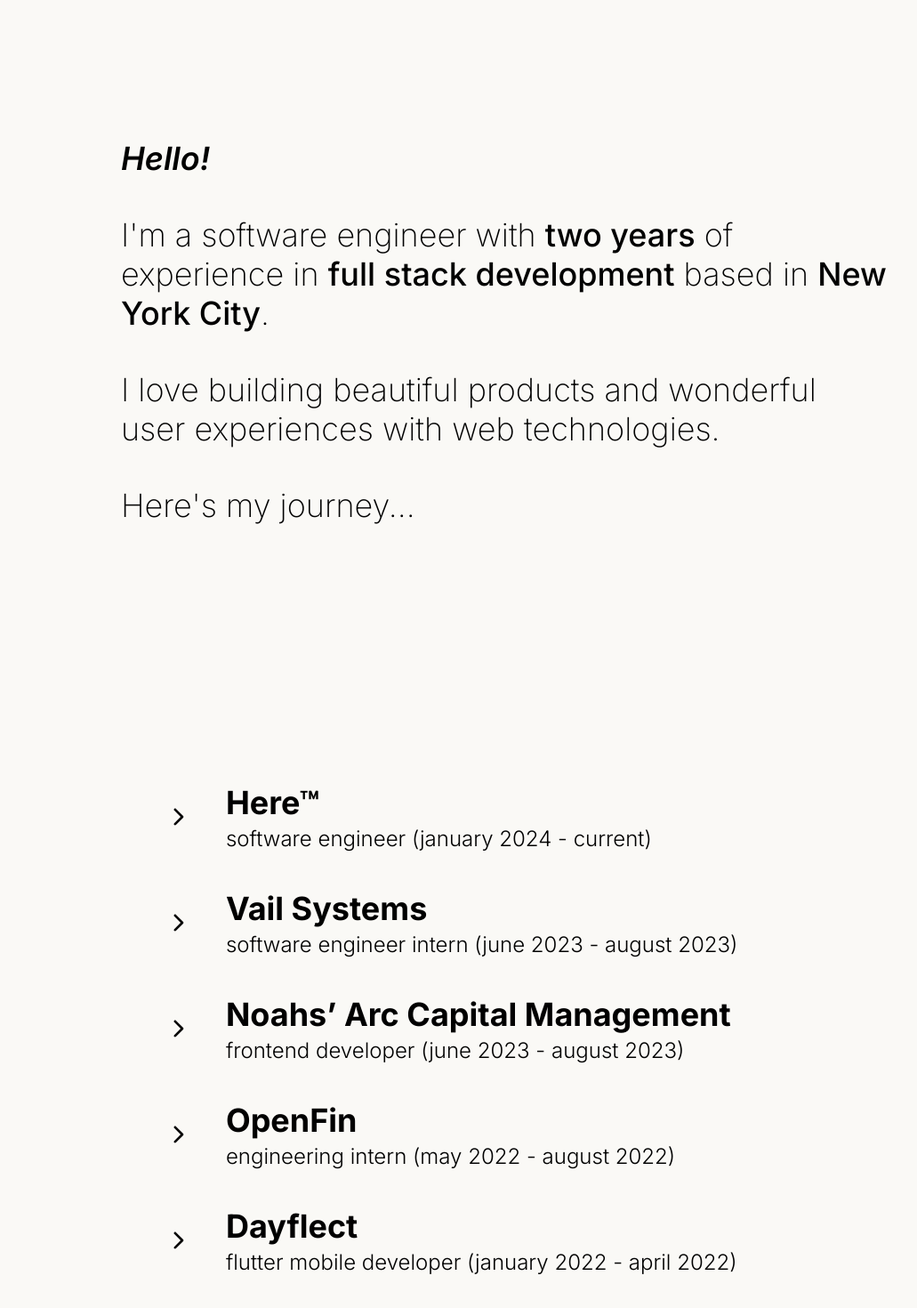
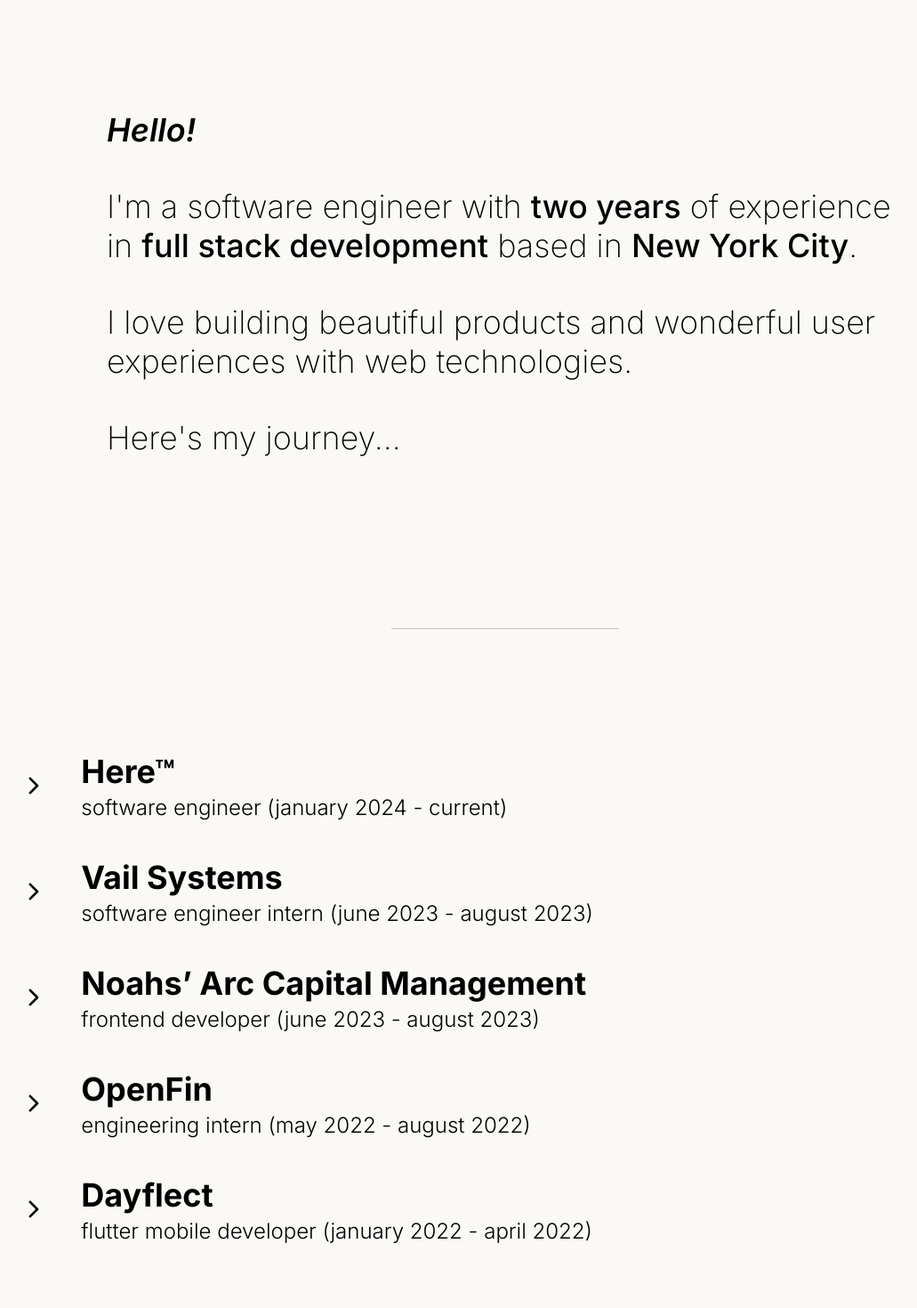
Before and after one commit to nilffej/jefflin, a React (Create React App) app: page / in a window 1280 px wide. Shown: the part 852-2322 px from the top of the page at 89% size, without its empty margins (109-1140 px from the left). Built offline with nearby package versions, Linux system fonts and the light colour scheme.

Commit message:
Finished overall layout, repsonsiveness, and animation

```diff
--- a/src/App.tsx
+++ b/src/App.tsx
@@ -15,6 +15,7 @@
             <Container>
                 <LandingSection />
                 <IntroductionSection />
+                <Separator />
                 <ExperienceSection />
             </Container>
         </ThemeProvider>
@@ -33,3 +34,9 @@
         margin-left: 0rem;
     }
 `;
+
+const Separator = styled.div`
+    margin: 6em 0em;
+    width: 16em;
+    border-top: 1px solid rgba(0, 0, 0, 0.2);
+`;
--- a/src/common/sections.ts
+++ b/src/common/sections.ts
@@ -3,4 +3,4 @@
 export const EXPERIENCE_SECTION = "experience-section";
 export const SKILLS_SECTION = "skills-section";
 
-export const sectionsList = [HOME_SECTION, ABOUT_SECTION, EXPERIENCE_SECTION, SKILLS_SECTION] as const;
+export const sectionsList = [HOME_SECTION, ABOUT_SECTION, EXPERIENCE_SECTION] as const;
--- a/src/common/styled.ts
+++ b/src/common/styled.ts
@@ -1,5 +1,19 @@
-import styled from "styled-components";
+import styled, { css } from "styled-components";
 
 export const Text = styled.span`
     cursor: default;
 `
+
+export const animateInMixin = css<{ $shouldAnimateIn: boolean }>`
+    opacity: 0;
+    transform: translateY(${({ theme }) => theme.px.base});
+    transition:
+        opacity 1000ms,
+        transform 1000ms;
+
+    ${({ $shouldAnimateIn }) =>
+        $shouldAnimateIn &&
+        css`
+            opacity: 1;
+            transform: translateY(0px);
+        `};`
--- a/src/components/ExperienceSection/ExpandableExperienceItem.tsx
+++ b/src/components/ExperienceSection/ExpandableExperienceItem.tsx
@@ -33,7 +33,6 @@
 
     useEffect(() => {
         if (activated && containerRef.current) {
-            console.log('scrolling');
             scrollToTopOfSection();
         }
     }, [isActive, activated]);
@@ -108,6 +107,7 @@
     $active: boolean;
     $activated: boolean;
 }>`
+    cursor: pointer;
     display: flex;
     flex-direction: column;
 
--- a/src/components/ExperienceSection/ExperienceSection.tsx
+++ b/src/components/ExperienceSection/ExperienceSection.tsx
@@ -1,15 +1,18 @@
-import { RefObject, useCallback, useRef, useState } from 'react';
+import { MutableRefObject, useCallback, useRef, useState } from 'react';
 import styled from 'styled-components';
 
 import { EXPERIENCE_SECTION } from '../../common/sections';
-import { Text } from '../../common/styled';
+import { animateInMixin } from '../../common/styled';
 import { experience } from '../../data/experience';
+import { useAnimateIn } from '../../hooks/useAnimateIn';
 import ExpandableExperienceItem from './ExpandableExperienceItem';
 
 const ExperienceSection: React.FC = () => {
     const [activeItem, setActiveItem] = useState<number | null>(null);
-    const columnContainerRef = useRef() as RefObject<HTMLDivElement>;
-    const containerRef = useRef() as RefObject<HTMLDivElement>;
+    const columnContainerRef = useRef() as MutableRefObject<HTMLDivElement>;
+    const containerRef = useRef() as MutableRefObject<HTMLDivElement>;
+
+    const shouldAnimateIn = useAnimateIn(columnContainerRef);
 
     const getDistanceToContainterTop = useCallback(() => {
         return columnContainerRef.current!.getBoundingClientRect().top;
@@ -20,14 +23,7 @@
     }, []);
 
     return (
-        <Container ref={containerRef}>
-            {/* <HeaderContainer>
-                <HeaderRow>
-                    {activeItem && <BackButton onClick={() => setActiveItem(null)}>back</BackButton>}
-                    <Header>my journey</Header>
-                </HeaderRow>
-                <Separator />
-            </HeaderContainer> */}
+        <Container ref={containerRef} $shouldAnimateIn={shouldAnimateIn}>
             <Body id={EXPERIENCE_SECTION}>
                 <PositionedContainer ref={columnContainerRef}>
                     {experience.map((item, index) => (
@@ -49,51 +45,18 @@
 
 export default ExperienceSection;
 
-const Container = styled.div`
+const Container = styled.div<{ $shouldAnimateIn: boolean }>`
     display: flex;
     flex-direction: column;
     align-items: center;
     width: 100%;
-    max-width: 70%;
+    max-width: 65%;
 
-    @media only screen and (max-width: 768px) {
-        max-width: 85%;
+    @media only screen and (max-width: 80em) {
+        max-width: 90%;
     }
-`;
 
-const HeaderContainer = styled.div`
-    display: flex;
-    flex-direction: column;
-    align-items: center;
-    width: 100%;
-`;
-
-const HeaderRow = styled.div`
-    width: 100%;
-    position: relative;
-    display: flex;
-    align-items: center;
-    justify-content: space-around;
-    padding: ${({ theme }) => theme.px.medium} 0;
-`;
-
-const Header = styled(Text)`
-    font-size: ${({ theme }) => theme.fontSize.medium};
-    font-weight: 200;
-    font-style: italic;
-`;
-
-const BackButton = styled(Text)`
-    position: absolute;
-    font-size: ${({ theme }) => theme.fontSize.base};
-    font-weight: 500;
-    justify-self: flex-start;
-    left: 0;
-`;
-
-const Separator = styled.div`
-    width: 100%;
-    border-top: 1px solid rgba(0, 0, 0, 0.2);
+    ${animateInMixin}
 `;
 
 const Body = styled.div`
@@ -101,11 +64,6 @@
     min-height: 100vh;
     max-width: 80em;
     width: 100%;
-    padding: ${({ theme }) => theme.px.base} ${({ theme }) => theme.px.large};
-
-    @media only screen and (max-width: 768px) {
-        padding: ${({ theme }) => theme.px.small} ${({ theme }) => theme.px.small};
-    }
 `;
 
 const PositionedContainer = styled.div`
--- a/src/components/IntroductionSection/IntroductionSection.tsx
+++ b/src/components/IntroductionSection/IntroductionSection.tsx
@@ -1,8 +1,15 @@
+import { MutableRefObject, useRef } from 'react';
 import styled from 'styled-components';
 
+import { animateInMixin } from '../../common/styled';
+import { useAnimateIn } from '../../hooks/useAnimateIn';
+
 const IntroductionSection = () => {
+    const containerRef = useRef() as MutableRefObject<HTMLDivElement>;
+    const shouldAnimateIn = useAnimateIn(containerRef);
+
     return (
-        <SectionContainer>
+        <SectionContainer ref={containerRef} $shouldAnimateIn={shouldAnimateIn}>
             <Container>
                 <ItalicBold>Hello!</ItalicBold>
                 <Text>
@@ -20,14 +27,16 @@
 
 export default IntroductionSection;
 
-const SectionContainer = styled.div`
+const SectionContainer = styled.div<{ $shouldAnimateIn: boolean }>`
+    width: 100%;
     display: flex;
     justify-content: center;
-    width: 100%;
+
+    ${animateInMixin}
 `;
 
 const Container = styled.div`
-    padding: 14em 5em 14em;
+    padding: 12em 4em 6em;
     max-width: max(50vw, 64em);
 
     display: flex;
--- a/src/components/NavigationBar/NavigationBar.tsx
+++ b/src/components/NavigationBar/NavigationBar.tsx
@@ -8,8 +8,7 @@
 const sectionIcons: { [section: string]: IconTitle } = {
     [HOME_SECTION]: 'home',
     [ABOUT_SECTION]: 'person',
-    [EXPERIENCE_SECTION]: 'work',
-    [SKILLS_SECTION]: 'code'
+    [EXPERIENCE_SECTION]: 'work'
 };
 
 const NavigationBar: React.FC = () => {
--- /dev/null
+++ b/src/hooks/useAnimateIn.ts
@@ -0,0 +1,19 @@
+import { MutableRefObject, useEffect, useState } from "react";
+
+export const useAnimateIn = (ref: MutableRefObject<HTMLDivElement>) => {
+    const [shouldAnimateIn, setShouldAnimateIn] = useState<boolean>(false);
+
+    useEffect(() => {
+        const observer = new IntersectionObserver(
+            ([entry]) => {
+                if (entry.isIntersecting) {
+                    setShouldAnimateIn(true);
+                }
+            },
+            { threshold: 0.5 }
+        );
+        observer.observe(ref.current);
+    }, []);
+
+    return shouldAnimateIn;
+}
```
